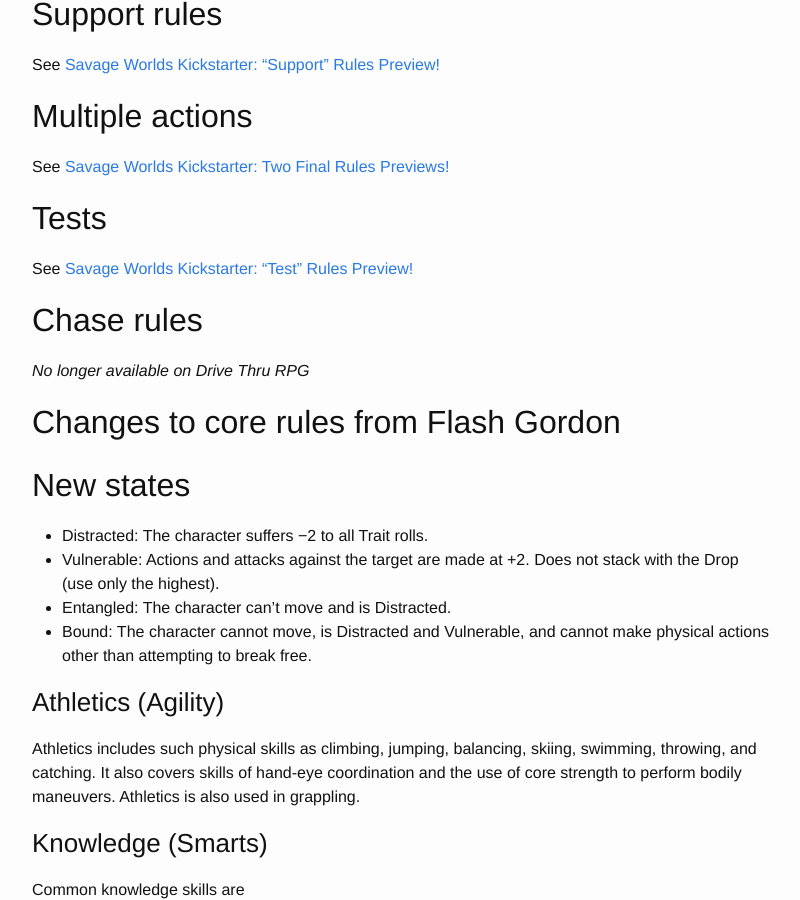
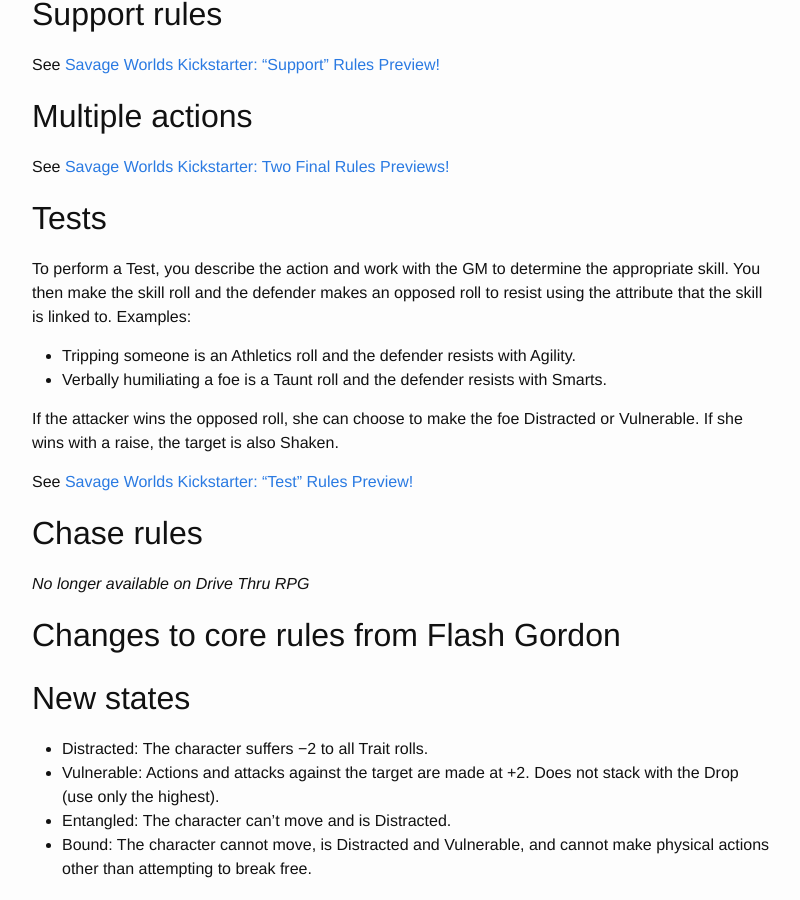
Before and after one commit to achall36/RoxvilleRooster.github.io, a Jekyll site: the page built from swade-rules-summary.md, in a window 1280 px wide and 900 px high, scrolled down 718 px. Shown: the whole window, without its empty margins (238-1038 px from the left). Built offline with Jekyll 4.4.1, drawn with Linux system fonts in a browser that asks for light colours.

Commit message:
Update swade-rules-summary.md

```diff
--- a/swade-rules-summary.md
+++ b/swade-rules-summary.md
@@ -31,6 +31,14 @@
 See [Savage Worlds Kickstarter: Two Final Rules Previews!](https://www.peginc.com/savage-worlds-kickstarter-two-final-rules-previews/)
 
 ## Tests
+
+To perform a Test, you describe the action and work with the GM to determine the appropriate skill.
+You then make the skill roll and the defender makes an opposed roll to resist using the attribute that the skill is linked to.
+Examples:
+* Tripping someone  is an Athletics roll and the defender resists with Agility.
+* Verbally humiliating a foe is a Taunt roll and the defender resists with Smarts.
+
+If the attacker wins the opposed roll, she can choose to make the foe Distracted or Vulnerable. If she wins with a raise, the target is also Shaken.
 
 See [Savage Worlds Kickstarter: “Test” Rules Preview!](https://www.peginc.com/savage-worlds-kickstarter-test-rules-preview/)
 
```
